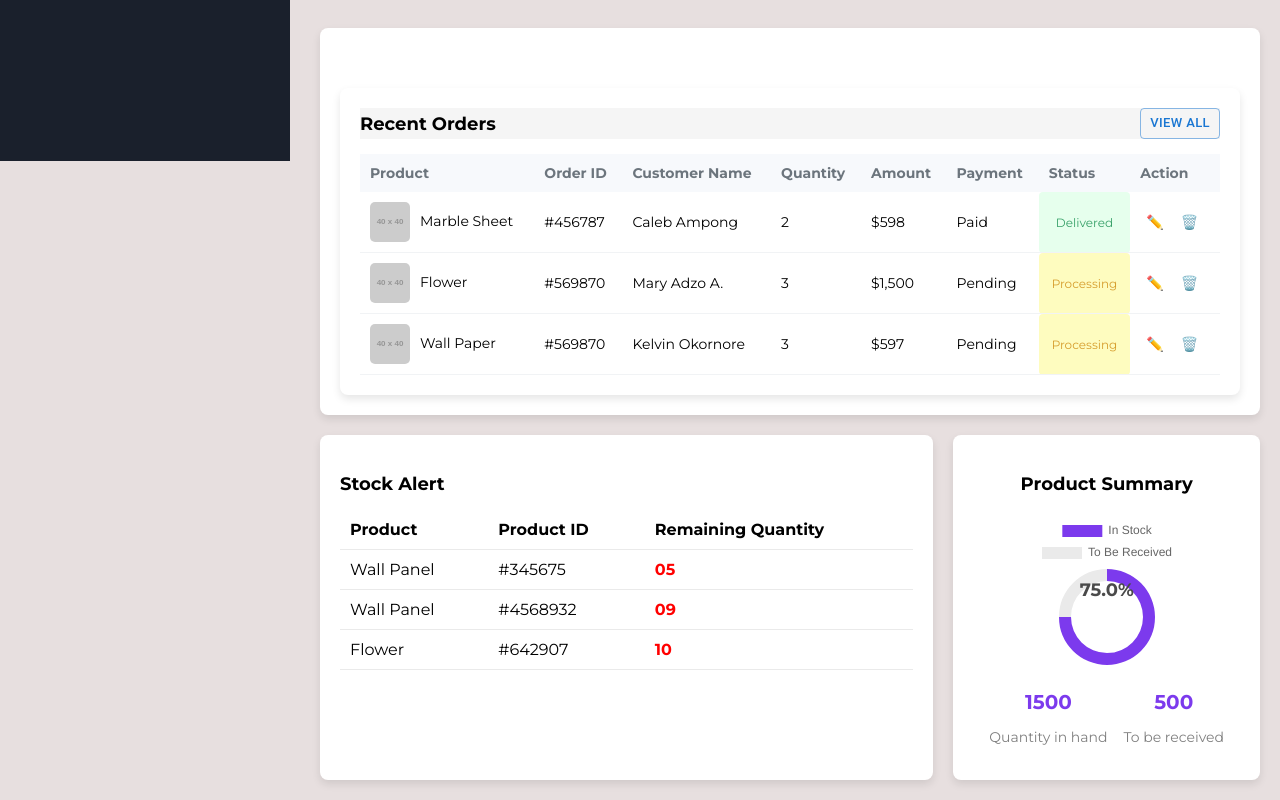
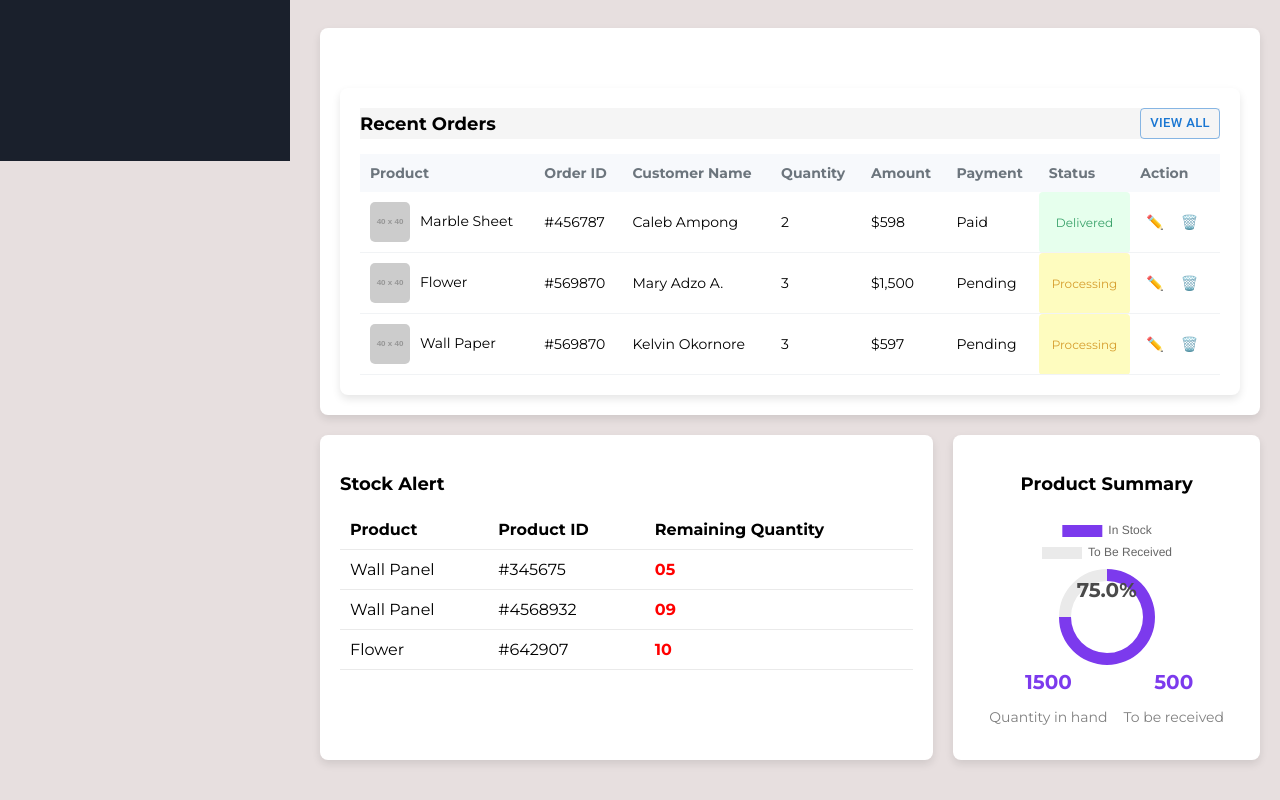
Before and after one commit to Caleb199521e/react-possible-decor-inventory, a React (Create React App) app: page /dashboard in a window 1280 px wide. Shown: the part 679-1479 px from the top of the page. Built offline with nearby package versions, Linux system fonts and the light colour scheme.

Commit message:
style: update ProductSummaryCard CSS for improved layout and text alignment

```diff
--- a/src/Components/ProductSummaryCard.css
+++ b/src/Components/ProductSummaryCard.css
@@ -16,7 +16,7 @@
     position: relative;
     width: 150px;
     height: 150px;
-    margin: 0 auto 20px;
+    margin: 0 auto; /* Center the chart horizontally */
   }
 
   .chart-center {
@@ -24,10 +24,12 @@
     top: 50%;
     left: 50%;
     transform: translate(-50%, -50%);
-    font-size: 18px;
+    font-size: 20px; /* Adjust font size as needed */
     font-weight: bold;
     color: #4a4a4a;
+    text-align: center; /* Ensure text alignment is centered */
   }
+
 
   .summary-details {
     display: flex;
```
